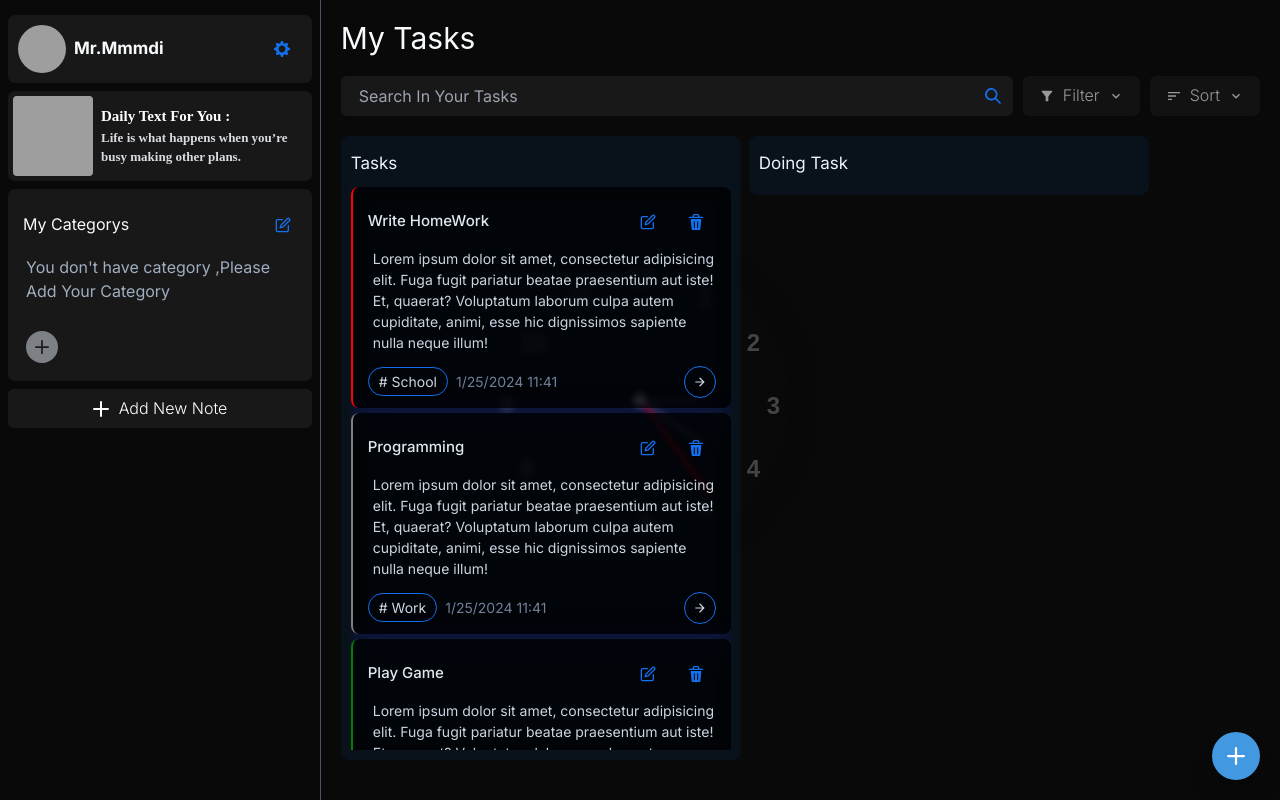
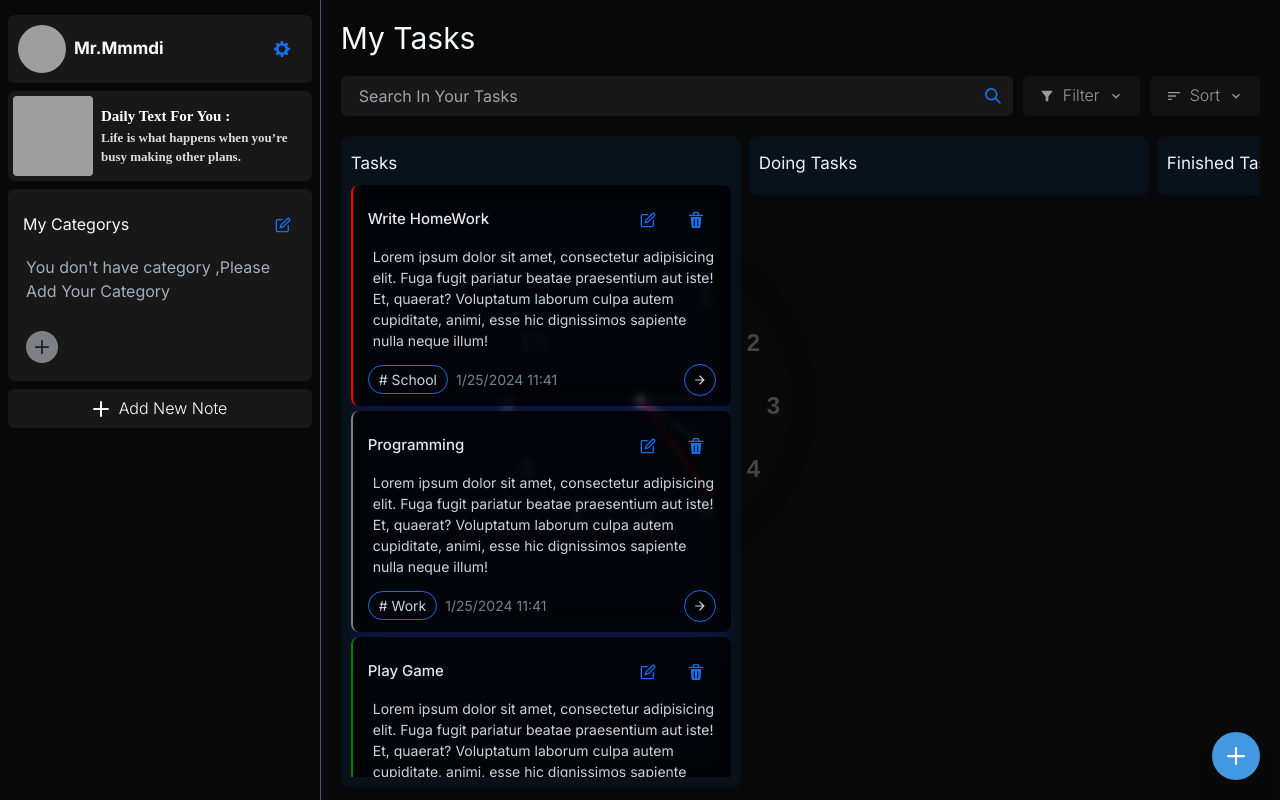
Before and after one commit to Mtmaj/todo, a Next.js app: page /dashboard in a window 1280 px wide. Built offline with nearby package versions, Linux system fonts and the light colour scheme; grey boxes are pictures that could not be loaded.

Commit message:
Halate coli Tabs

```diff
--- a/app/components/DashBoard/pannel.tsx
+++ b/app/components/DashBoard/pannel.tsx
@@ -8,7 +8,7 @@ import {
   } from '@chakra-ui/react'
 
 import { MdSort,MdFilterAlt } from "react-icons/md";
-import { SearchIcon,ChevronDownIcon,EditIcon,DeleteIcon,CheckIcon, AddIcon, ArrowForwardIcon } from "@chakra-ui/icons";
+import { SearchIcon,ChevronDownIcon,EditIcon,DeleteIcon,CheckIcon, AddIcon, ArrowForwardIcon, ArrowBackIcon } from "@chakra-ui/icons";
 import { useState,useRef, useEffect, useId } from "react";
 import { AnimatePresence, motion } from "framer-motion";
 import { color_shema } from "./DrawerComponents";
@@ -16,7 +16,8 @@ import { atom, useAtom } from "jotai";
 
 
 const tasks_todo = atom(
-    [
+    {
+        "Tasks" : [
             {
                 id : "1",
                 title : "Write HomeWork",
@@ -49,7 +50,10 @@ const tasks_todo = atom(
                 priority : "High",
                 date : "1/25/2024 11:41"
             }
-    ]
+        ],
+        "Doing Tasks" : [],
+        "Finished Tasks" : [],
+    }
 );
 
 const doing_task = atom([]);
@@ -57,7 +61,7 @@ const doing_task = atom([]);
 
 
 
-const ItemsTask = ({isRun,title,descriptions,category,priority,date,item})=>{
+const ItemsTask = ({isRun,title,descriptions,category,priority,date,item,tabName})=>{
     const priority_color = {
         "High" : "red",
         "Medium" : "gray",
@@ -80,34 +84,45 @@ const ItemsTask = ({isRun,title,descriptions,category,priority,date,item})=>{
         }
 
     })
-    const ToDoing = async ()=>{
+    const ToNext = async ()=>{
         set_column_ref("0fr")
-        var dt = [item,...doingTask]
-        setDoingTask([...dt])
+        var task_list = {...tasksTodo}
+        var next_list = task_list[Object.keys(task_list)[Object.keys(task_list).indexOf(tabName) + 1]]
+        var dt = [item,...next_list]
+        task_list[Object.keys(task_list)[Object.keys(task_list).indexOf(tabName) + 1]] = [...dt]
+        setTasksTodo({...task_list})
         await sleep(500)
-
-        var tt = [...tasksTodo]
+        var tt = [...task_list[tabName]]
         var index_remove =  tt.findIndex((i)=>i.id == item.id)
         tt.splice(index_remove,1)
-        setTasksTodo([...tt])
-        set_column_ref("1fr")
+        task_list[tabName] = [...tt]
+        setTasksTodo({...task_list})
+    }
+
+    const ToPrev = async ()=>{
+        set_column_ref("0fr")
+        var task_list = {...tasksTodo}
+        var last_list = task_list[Object.keys(task_list)[Object.keys(task_list).indexOf(tabName) - 1]]
+        var dt = [item,...last_list]
+        task_list[Object.keys(task_list)[Object.keys(task_list).indexOf(tabName) - 1]] = [...dt]
+        setTasksTodo({...task_list})
+        await sleep(500)
+        var tt = [...task_list[tabName]]
+        var index_remove =  tt.findIndex((i)=>i.id == item.id)
+        tt.splice(index_remove,1)
+        task_list[tabName] = [...tt]
+        setTasksTodo({...task_list})
     }
 
     const DeleteTask = async ()=>{
         set_column_ref("0fr")
         await sleep(500)
-        var isDoing = false
-        if (tasksTodo.findIndex((i)=>i.id == item.id) == -1){
-            isDoing = true
-        }
-        if(isDoing){
-            var tt = [...doingTask]
-        }else{
-            var tt = [...tasksTodo]
-        }
+        var task_list = {...tasksTodo}
+        var tt = [...task_list[tabName]]
         var index_remove =  tt.findIndex((i)=>i.id == item.id)
         tt.splice(index_remove,1)
-        isDoing?setDoingTask([...tt]) : setTasksTodo([...tt])
+        task_list[tabName] = [...tt]
+        setTasksTodo({...task_list})
     }
     return (
     <div className="w-full" className={" " + ("duration-[500ms] transition-al")} style={{"display":"grid","gridTemplateRows":column_ref}} >
@@ -126,32 +141,38 @@ const ItemsTask = ({isRun,title,descriptions,category,priority,date,item})=>{
                     <Text color={"gray.500"}>{date}</Text>
                 </HStack>
 
-                <IconButton onClick={ToDoing} icon={<ArrowForwardIcon />} color={"gray.300"} borderColor={color_shema.blue} size={"sm"}  borderWidth={"1px"} _hover={{bg:color_shema.blue}} className="transition-all" bg={"transparent"} rounded={"full"} ></IconButton>
+                <HStack>
+                <IconButton hidden={Object.keys(tasksTodo).indexOf(tabName) > 0?false:true} onClick={ToPrev} icon={<ArrowBackIcon />} color={"gray.300"} borderColor={color_shema.blue} size={"sm"}  borderWidth={"1px"} _hover={{bg:color_shema.blue}} className="transition-all" bg={"transparent"} rounded={"full"} ></IconButton>
+                    <IconButton hidden={Object.keys(tasksTodo).indexOf(tabName) < Object.keys(tasksTodo).length - 1?false:true} onClick={ToNext} icon={<ArrowForwardIcon />} color={"gray.300"} borderColor={color_shema.blue} size={"sm"}  borderWidth={"1px"} _hover={{bg:color_shema.blue}} className="transition-all" bg={"transparent"} rounded={"full"} ></IconButton>
+                </HStack>
+
             </HStack>
         </VStack>
     </div>)
 }
 
-const TaskPannel = ({mTaskTodo,doingTask})=>{
+
+
+const ListTasksItem = ({listTask,name})=>{
     return (
-        <HStack w={"full"} h={"full"} justifyContent={"start"} alignItems={"start"}>
-            <VStack  style={{maxHeight:"80%"}} w={"400px"} className="card-blur-blue transition-all" rowGap={"10px"} rounded={"8px"} px={"10px"} alignItems={"start"} bg={color_shema.card_black} h={"fit-content"}>
-                <Text color={"gray.100"} fontWeight={"400"} mt={"15px"} fontSize={"17px"}>Tasks</Text>
-                <VStack gap={"0px"} w={"full"} className="transition-all" h={"fit-content"} maxHeight={"100%"} overflowY={"scroll"}  mb={"10px"} >
-                    {mTaskTodo.map((item,index)=>{
-                        return <ItemsTask key={item.id} item={item} title={item.title} descriptions={item.descriptions} date={item.date} category={item.category} priority={item.priority} isRun={true}  />
-                    })}
-
-                </VStack>
-            </VStack>
-            <VStack  style={{maxHeight:"80%"}} w={"400px"} className="card-blur-blue" rounded={"8px"} px={"10px"} alignItems={"start"} bg={color_shema.card_black} h={"fit-content"}>
-                <Text color={"gray.100"} fontWeight={"400"} mt={"15px"} fontSize={"17px"}>Doing Task</Text>
+        <VStack  style={{maxHeight:"98%"}} w={"400px"} minW={"400px"} className="card-blur-blue" rounded={"8px"} px={"10px"} alignItems={"start"} bg={color_shema.card_black} h={"fit-content"}>
+            <Text color={"gray.100"} fontWeight={"400"} mt={"15px"} fontSize={"17px"}>{name}</Text>
             <VStack gap={"0px"} flexDirection={"column"} w={"full"} h={"fit-content"} maxHeight={"100%"} overflowY={"scroll"} mb={"10px"} >
-                    {doingTask.map((item,index)=>{
-                        return <ItemsTask key={item.id} item={item} title={item.title} descriptions={item.descriptions} date={item.date} category={item.category} priority={item.priority} isRun={true}  />
+                {listTask.map((item,index)=>{
+                    return <ItemsTask tabName={name} key={item.id} item={item} title={item.title} descriptions={item.descriptions} date={item.date} category={item.category} priority={item.priority} isRun={true}  />
                 })}
             </VStack>
         </VStack>
+    )
+}
+
+const TaskPannel = ()=>{
+    const [tasksTodo,setTasksTodo] = useAtom(tasks_todo)
+    return (
+        <HStack w={"full"} h={"full"} overflowX={"scroll"} justifyContent={"start"} alignItems={"start"}>
+            {Object.keys(tasksTodo).map((item,index)=>{
+                return <ListTasksItem listTask={tasksTodo[item]} name={item} />
+            })}
         </HStack>
     )
 }
@@ -160,7 +181,6 @@ export default function PanelComponent(){
     const { isOpen, onOpen, onClose } = useDisclosure()
     const [tasksTodo,setTasksTodo] = useAtom(tasks_todo)
     const [doingTask,setDoingTask] = useAtom(doing_task)
-    var mTaskTodo = [...tasksTodo]
     useEffect(()=>{
         let maxY = window.scrollMaxY;
 
@@ -203,7 +223,7 @@ export default function PanelComponent(){
                     </MenuList>
                 </Menu>
             </HStack>
-            <TaskPannel doingTask={doingTask} mTaskTodo={mTaskTodo} />
+            <TaskPannel />
         </VStack>
     )
 }
--- a/app/globals.css
+++ b/app/globals.css
@@ -29,6 +29,8 @@ body,html{
 }
 div::-webkit-scrollbar {
   width: 0px;
+  height: 5px;
+  padding: 2px 1px;
 
 }
 
```
Lines whose indentation alone changed are shown as unchanged.
